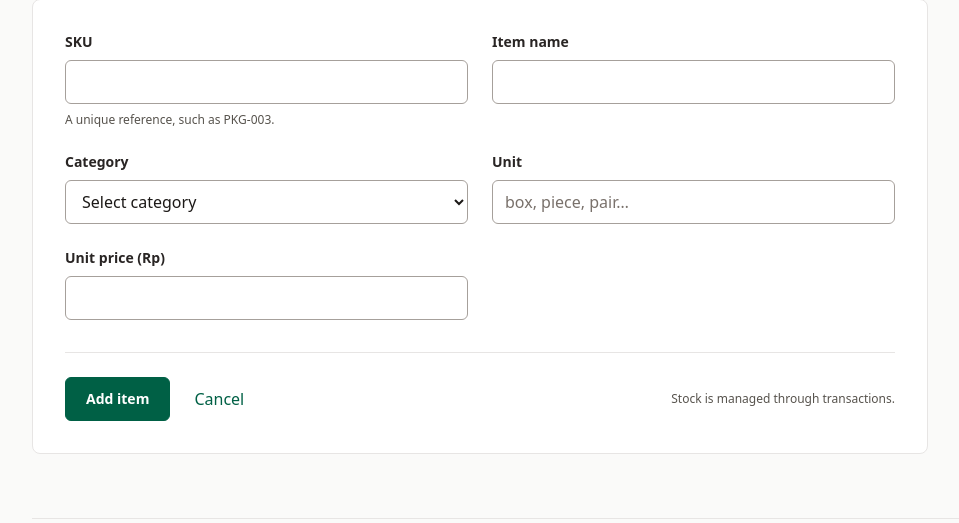
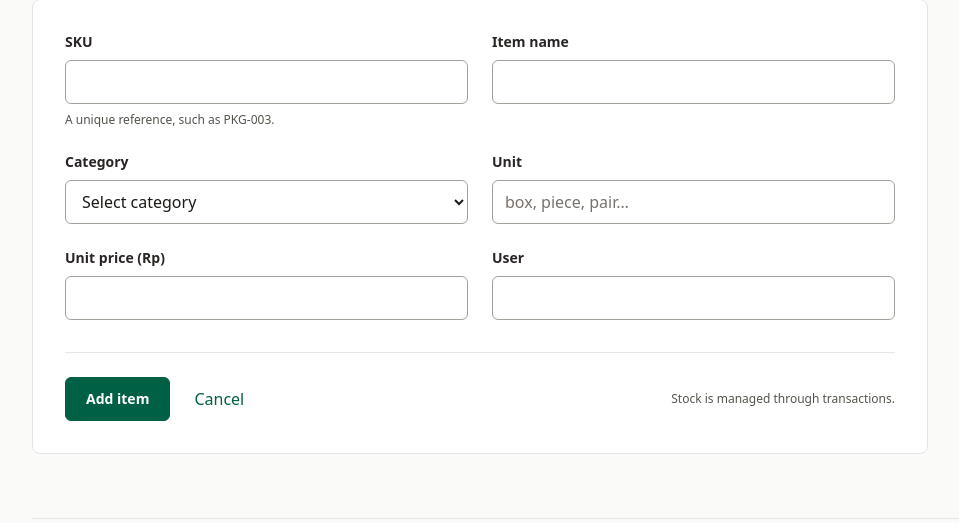
Before and after one commit to FadzararAI/tes-crud-fadzarar, a PHP site: page /tambah.php in a window 1280 px wide. Shown: the part 275-798 px from the top of the page, without its empty margins (32-991 px from the left). Run offline with PHP 8.4, Linux system fonts and the light colour scheme; data comes from the database, SQL or seed files in the repository; both versions use the stored data as it was after the commit.

Commit message:
Show assigned user in inventory list

```diff
--- a/item-form.php
+++ b/item-form.php
@@ -9,7 +9,8 @@ $item = array(
     'name' => '',
     'category_id' => '',
     'unit' => '',
-    'unit_price' => ''
+    'unit_price' => '',
+    'user_input' => '',
 );
 
 if ($editing) {
@@ -35,6 +36,7 @@ if ($_SERVER['REQUEST_METHOD'] === 'POST') {
     $item['category_id'] = input($_POST, 'category_id');
     $item['unit'] = input($_POST, 'unit');
     $item['unit_price'] = input($_POST, 'unit_price');
+    $item['user_input'] = input($_POST, 'user_input');
 
     if (!preg_match('/^[A-Za-z0-9][A-Za-z0-9_-]{0,39}$/D', $item['sku'])) {
         $errors[] = 'SKU must be 1–40 letters, numbers, hyphens or underscores, starting with a letter or number.';
@@ -46,6 +48,10 @@ if ($_SERVER['REQUEST_METHOD'] === 'POST') {
 
     if ($item['unit'] === '' || mb_strlen($item['unit'], 'UTF-8') > 24) {
         $errors[] = 'Enter a unit of 1–24 characters.';
+    }
+
+    if ($item['user_input'] === '' || mb_strlen($item['user_input'], 'UTF-8') > 100) {
+        $errors[] = 'Enter a user name of 1–100 characters.';
     }
 
     $categoryId = positive_id($item['category_id']);
--- a/models/Item.php
+++ b/models/Item.php
@@ -63,7 +63,9 @@ function item_save($item, $categoryId, $id = 0)
         . ',name=' . sql_string($item['name'])
         . ',category_id=' . (int)$categoryId
         . ',unit=' . sql_string($item['unit'])
-        . ',unit_price=' . sql_string($item['unit_price']);
+        . ',unit_price=' . sql_string($item['unit_price'])
+        . ',user_input=' . sql_string($item['user_input']);
+
 
     if ($id) {
         return query('UPDATE items SET ' . $values . ' WHERE id=' . (int)$id);
--- a/views/inventory/form.php
+++ b/views/inventory/form.php
@@ -78,6 +78,17 @@
                 value="<?php echo e($item['unit_price']); ?>"
             >
         </div>
+
+        <div>
+            <label for="user_input">User</label>
+            <input
+                required
+                type="text"
+                id="user_input"
+                name="user_input"
+                value="<?php echo e($item['user_input']); ?>"
+            >
+        </div>
     </div>
 
     <div class="form-footer">
```
Also changed, not shown: database-export.sql (+6 -5 lines), database.sql (+7 -6 lines), views/inventory/index.php (+5 -2 lines), README.md.
